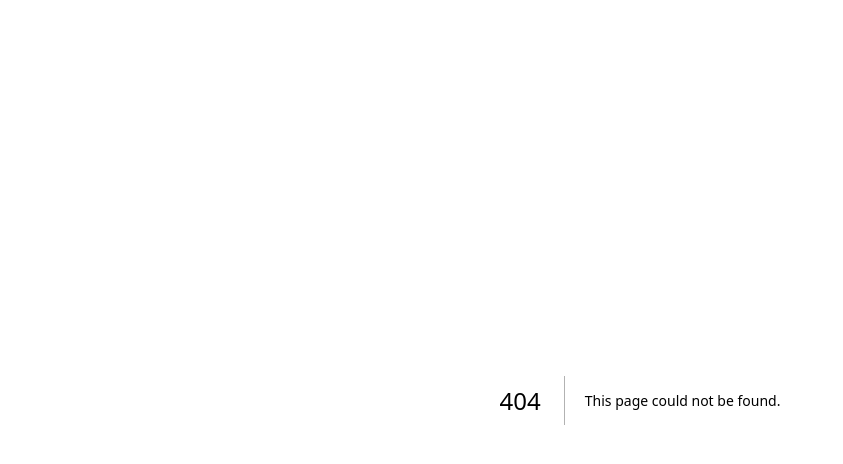
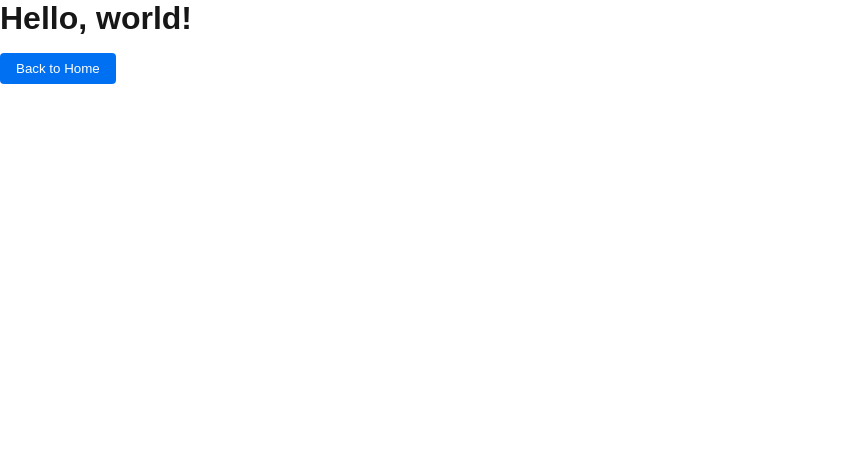
Before and after one commit to 1lec/job-tracker, a Next.js app in the folder frontend/my-app/: page /dashboard in a window 1280 px wide. Before the commit this address had no page. Shown: the top 464 px of the page, without its empty margins (0-843 px from the left). Built offline with nearby package versions, Linux system fonts and the light colour scheme.

Commit message:
Personalize Home Paage + Add Separate Dashboard Page

```diff
--- /dev/null
+++ b/frontend/my-app/src/app/dashboard/page.js
@@ -0,0 +1,28 @@
+// app/contact/page.js
+'use client';
+
+import { useRouter } from 'next/navigation';
+
+export default function HelloPage() {
+  const router = useRouter();
+
+  return (
+    <main>
+      <h1>Hello, world!</h1>
+      <button
+        onClick={() => router.push('/')}
+        style={{
+          marginTop: '1rem',
+          padding: '0.5rem 1rem',
+          backgroundColor: '#0070f3',
+          color: '#fff',
+          border: 'none',
+          borderRadius: '4px',
+          cursor: 'pointer'
+        }}
+      >
+        Back to Home
+      </button>
+    </main>
+  );
+}
--- a/frontend/my-app/src/app/page.module.css
+++ b/frontend/my-app/src/app/page.module.css
@@ -163,6 +163,7 @@ a.secondary {
 
 @media (prefers-color-scheme: dark) {
   .logo {
-    filter: invert();
+    /* filter: invert(); */
+    border-radius: 24px;
   }
 }
```
Also changed, not shown: frontend/my-app/src/app/page.js (+14 -9 lines), frontend/my-app/public/capstone-job-tracker-logo.png (added).
